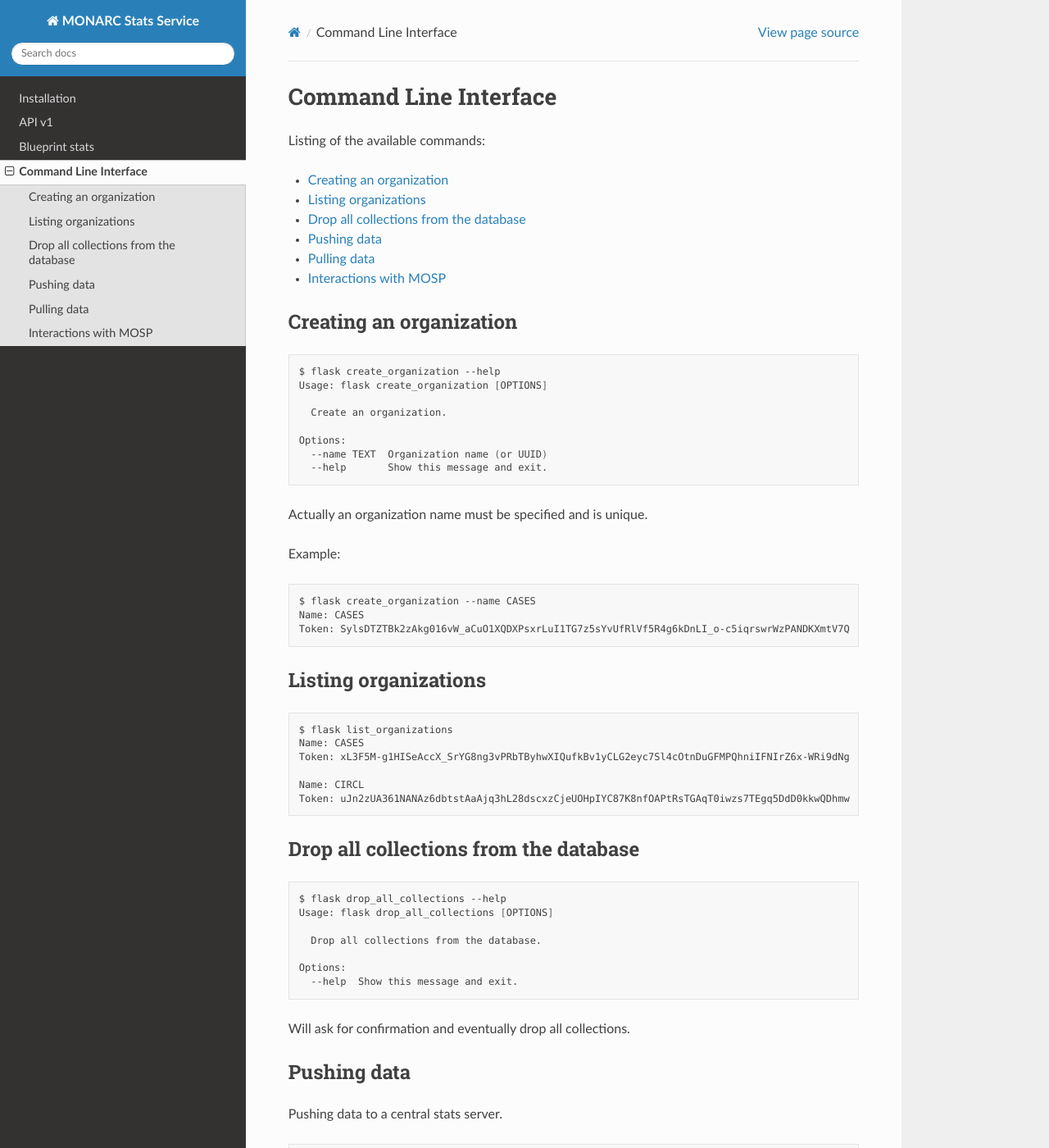
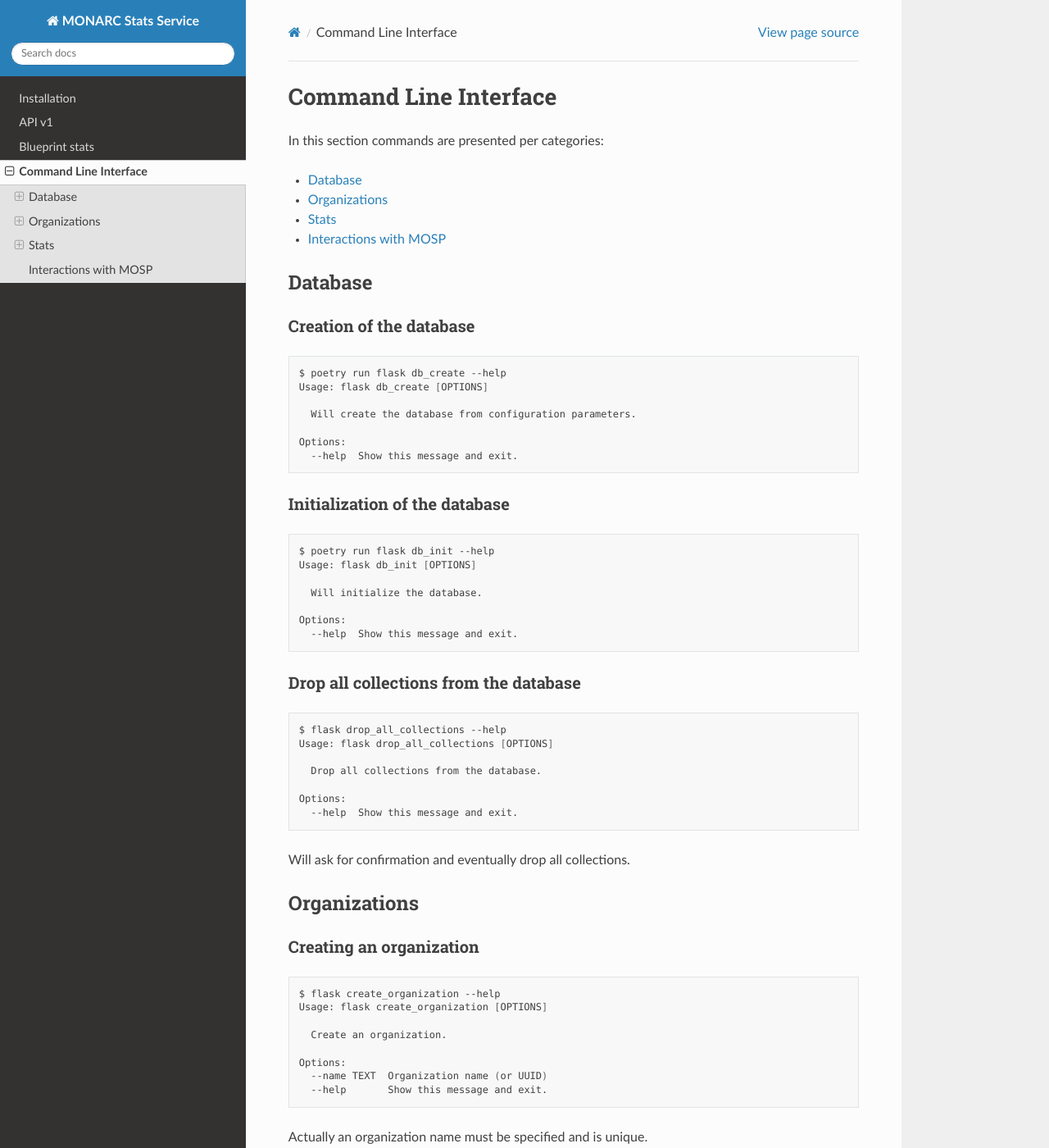
Before and after one commit to monarc-project/stats-service, a Sphinx documentation site: the page built from docs/command-line-interface.rst, in a window 1280 px wide and 1400 px high. Shown: the whole window at 82% size. Built offline with Sphinx 7.4.7 and the Read the Docs theme 2.0.0, drawn with Linux system fonts in a browser that asks for light colours; some of the changed text lies outside the part shown.

Commit message:
chg: [documentation] updated documentation related to the command line.

````diff
--- a/docs/api-v1.rst
+++ b/docs/api-v1.rst
@@ -27,7 +27,7 @@ Getting stats for an organization
 
 .. code-block:: bash
 
-    $ curl -X GET "http://127.0.0.1:5000/api/v1/api/v1/stats" -H  "accept: application/json" -H  "X-API-KEY: rddPRk9_t-Z4GOgmY2UL2blKB1DxWB_0yhDlqcsF9p63eXs-oLCdm2c9YgP7cOqGz71GK1tc8lrCenD8AvEr-g"
+    $ curl -X GET "http://127.0.0.1:5000/api/v1/stats" -H  "accept: application/json" -H  "X-API-KEY: rddPRk9_t-Z4GOgmY2UL2blKB1DxWB_0yhDlqcsF9p63eXs-oLCdm2c9YgP7cOqGz71GK1tc8lrCenD8AvEr-g"
     {
       "metadata": {
         "count": "0",
--- a/docs/command-line-interface.rst
+++ b/docs/command-line-interface.rst
@@ -4,17 +4,67 @@
 Command Line Interface
 ======================
 
-Listing of the available commands:
+In this section commands are presented per categories:
 
 .. contents::
     :local:
     :depth: 1
 
 
-.. _section_creating_an_organization:
+Database
+--------
+
+Creation of the database
+~~~~~~~~~~~~~~~~~~~~~~~~
+
+.. code-block:: bash
+
+    $ poetry run flask db_create --help
+    Usage: flask db_create [OPTIONS]
+
+      Will create the database from configuration parameters.
+
+    Options:
+      --help  Show this message and exit.
+
+
+Initialization of the database
+~~~~~~~~~~~~~~~~~~~~~~~~~~~~~~
+
+.. code-block:: bash
+
+    $ poetry run flask db_init --help
+    Usage: flask db_init [OPTIONS]
+
+      Will initialize the database.
+
+    Options:
+      --help  Show this message and exit.
+
+
+Drop all collections from the database
+~~~~~~~~~~~~~~~~~~~~~~~~~~~~~~~~~~~~~~
+
+.. code-block:: bash
+
+    $ flask drop_all_collections --help
+    Usage: flask drop_all_collections [OPTIONS]
+
+      Drop all collections from the database.
+
+    Options:
+      --help  Show this message and exit.
+
+
+Will ask for confirmation and eventually drop all collections.
+
+
+
+Organizations
+-------------
 
 Creating an organization
-------------------------
+~~~~~~~~~~~~~~~~~~~~~~~~
 
 .. code-block:: bash
 
@@ -40,7 +90,7 @@ Example:
 
 
 Listing organizations
----------------------
+~~~~~~~~~~~~~~~~~~~~~
 
 .. code-block:: bash
 
@@ -52,25 +102,12 @@ Listing organizations
     Token: uJn2zUA361NANAz6dbtstAaAjq3hL28dscxzCjeUOHpIYC87K8nfOAPtRsTGAqT0iwzs7TEgq5DdD0kkwQDhmw
 
 
-Drop all collections from the database
---------------------------------------
 
-.. code-block:: bash
-
-    $ flask drop_all_collections --help
-    Usage: flask drop_all_collections [OPTIONS]
-
-      Drop all collections from the database.
-
-    Options:
-      --help  Show this message and exit.
-
-
-Will ask for confirmation and eventually drop all collections.
-
+Stats
+------
 
 Pushing data
-------------
+~~~~~~~~~~~~
 
 Pushing data to a central stats server.
 
@@ -92,11 +129,11 @@ Pushing data to a central stats server.
 This command can be executed for example with cron.
 
 The address of the central stats server must be specified in the configuration
-file (```instance/production.py```).
+file.
 
 
 Pulling data
-------------
+~~~~~~~~~~~~
 
 Pulling data from a central stats server.
 
````
Also changed, not shown: other parts of docs/command-line-interface.rst (+2 -2 lines).
